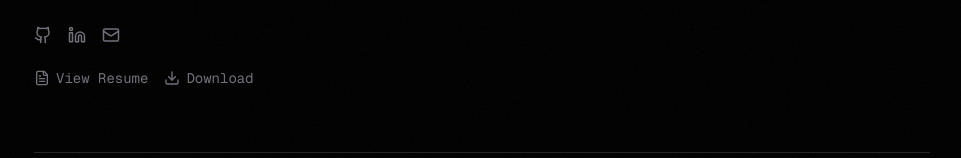
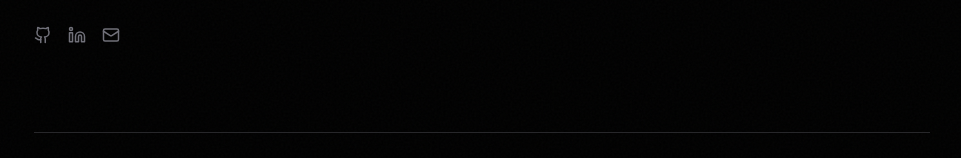
Before and after one commit to pavandeshpande12/My-portfolio, a Next.js app: page / in a window 1280 px wide. Shown: the part 302-460 px from the top of the page, without its empty margins (158-1119 px from the left). Built offline with nearby package versions, Linux system fonts and the light colour scheme; no server answers.

Commit message:
Remove resume and hide resume buttons temporarily

```diff
--- a/src/components/Hero.tsx
+++ b/src/components/Hero.tsx
@@ -2,7 +2,7 @@
 
 import { useState } from "react";
 import { motion } from "framer-motion";
-import { Github, Linkedin, Mail, FileText, Download } from "lucide-react";
+import { Github, Linkedin, Mail } from "lucide-react";
 import Image from "next/image";
 
 const socialLinks = [
@@ -86,27 +86,7 @@ export default function Hero() {
           ))}
         </div>
 
-        {/* Resume Links */}
-        <div className="flex items-center gap-4">
-          <button
-            onClick={() => {
-              const pdfUrl = `${window.location.origin}/Pavan_Deshpande_Resume.pdf`;
-              window.open(`https://docs.google.com/viewer?url=${encodeURIComponent(pdfUrl)}&embedded=true`, '_blank');
-            }}
-            className="inline-flex items-center gap-1.5 text-sm text-muted-foreground hover:text-foreground transition-colors cursor-pointer"
-          >
-            <FileText size={16} />
-            View Resume
-          </button>
-          <a
-            href="/Pavan_Deshpande_Resume.pdf"
-            download="Pavan_Deshpande_Resume.pdf"
-            className="inline-flex items-center gap-1.5 text-sm text-muted-foreground hover:text-foreground transition-colors"
-          >
-            <Download size={16} />
-            Download
-          </a>
-        </div>
+        {/* Resume Links - hidden until resume is ready */}
       </motion.div>
     </section>
   );
```
Also changed, not shown: 1 other file (tests, documents, lock files or other folders).
